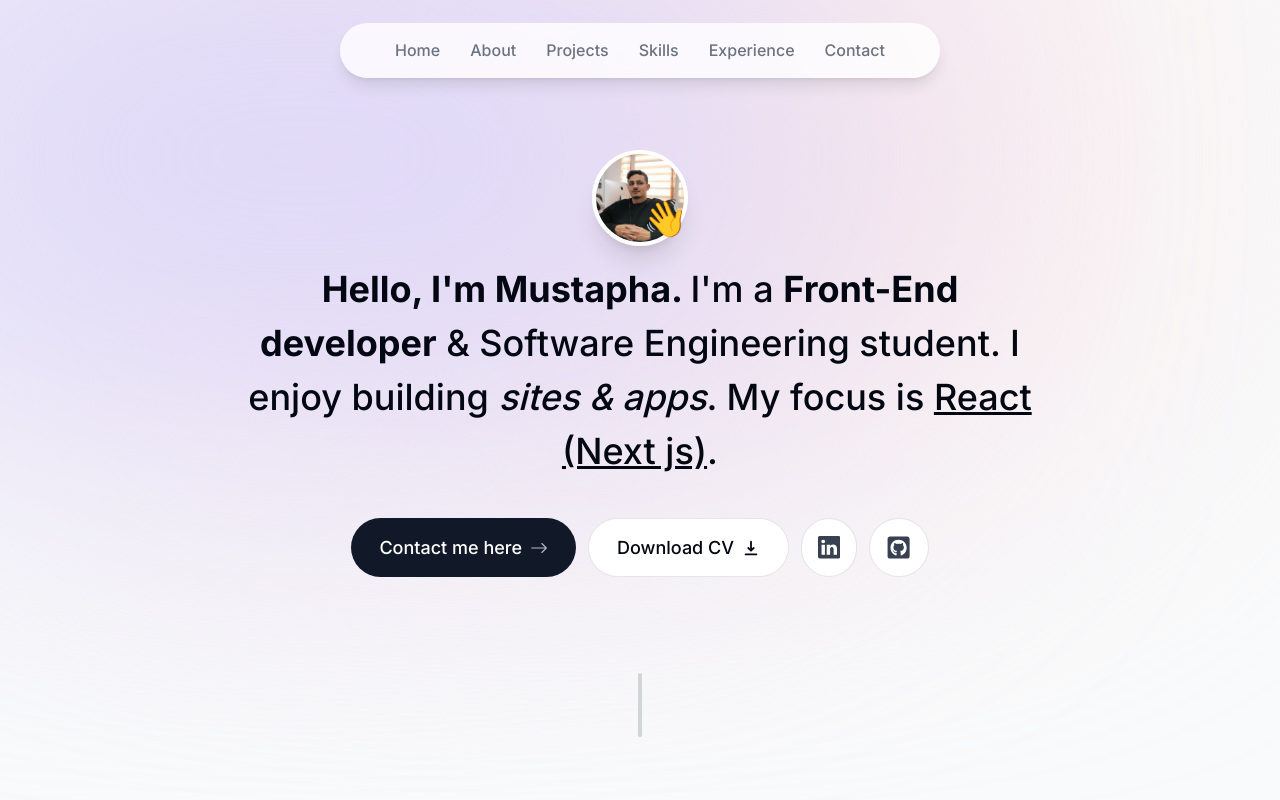
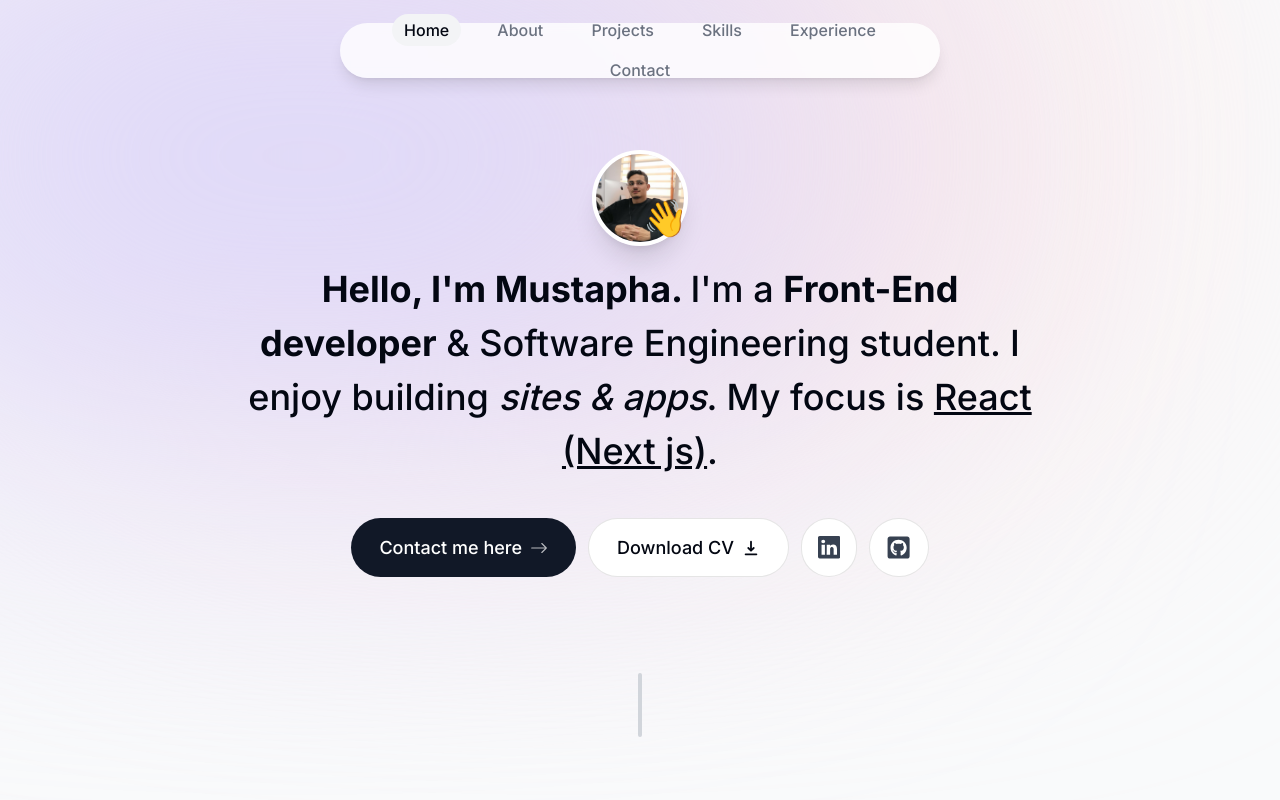
Before and after one commit to mmardi01/my-website, a Next.js app: page / in a window 1280 px wide. Shown: the top 800 px of the page. Built offline with nearby package versions, Linux system fonts and the light colour scheme.

Commit message:
workin on active section

```diff
--- a/app/data.ts
+++ b/app/data.ts
@@ -51,6 +51,6 @@ export const projects = [
     projectName:"Inception",
     description:"This project aims to deepen knowledge in system administration through the use of Docker. Multiple Docker images will be virtualized within a personal virtual machine, allowing for hands-on experience in image management and system administration practices.",
     tags:["DOCKER","DOCKER COMPOSE","WORDPRESS","MARIADB","NGINX"],
-    imageUrl:"/ft_trans.png"
+    imageUrl:"/inception.png"
   }
 ]
--- a/components/About.tsx
+++ b/components/About.tsx
@@ -4,7 +4,6 @@ import SectionHeading from './SectionHeading'
 import {motion} from 'framer-motion'
 
 export default function About() {
-
   return (
   <motion.section
   id='about'
--- a/components/Navbar.tsx
+++ b/components/Navbar.tsx
@@ -1,10 +1,13 @@
 'use client';
-import React from 'react'
+import React, { useState } from 'react'
 import { motion } from 'framer-motion'
 import Link from 'next/link';
 import { links } from '@/app/data';
+import { clsx } from 'clsx';
 
 export default function Navbar() {
+  const [activeSection, setActiveSection] = useState('Home');
+
   return (
     <header className='z-[999] flex justify-center  items-center w-full fixed h-[100px]'>
             <motion.div
@@ -18,8 +21,14 @@ export default function Navbar() {
             <ul className='flex w-full justify-around flex-wrap'>
              {
                 links.map((link,index)=> (
-                    <ul className='m-2' key={index}>
+                    <ul className={clsx('m-1 py-1   px-3 relative',{
+                      "text-gray-950": activeSection === link.name,
+                    })} key={index}>
                        <Link href={link.hash}>{link.name}</Link>
+                       {
+                        link.name === activeSection &&
+                         <span className='bg-gray-100 absolute inset-0 rounded-full -z-10' ></span>
+                       }
                     </ul>
                 ))
              }
--- a/components/Project.tsx
+++ b/components/Project.tsx
@@ -64,7 +64,7 @@ export default function Project({
                 group-even:group-hover:rotate-2
                 group-even:group-hover:translate-x-3
                 group-even:group-hover:translate-y-3
-                w-[28.25rem] group-even:right-[initial]
+                w-[30rem] group-even:right-[initial]
                 group-even:left-[-10rem]
                 top-8 right-[-10rem]
                 rounded-t-lg shadow-2xl'
--- a/package.json
+++ b/package.json
@@ -13,6 +13,7 @@
     "@types/react": "18.2.21",
     "@types/react-dom": "18.2.7",
     "autoprefixer": "10.4.15",
+    "clsx": "^2.0.0",
     "eslint": "8.47.0",
     "eslint-config-next": "13.4.19",
     "framer-motion": "^10.16.1",
```
Also changed, not shown: public/inception.png (added), 1 other file (tests, documents, lock files or other folders).
